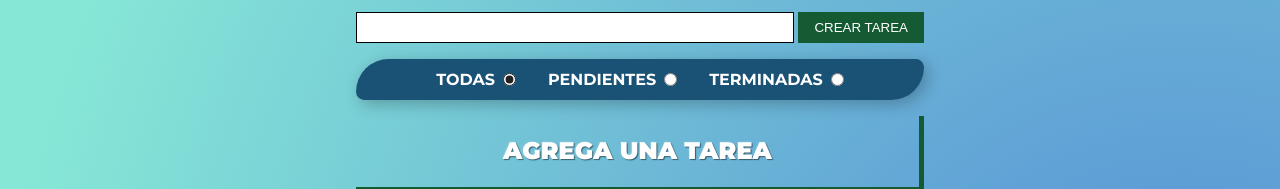
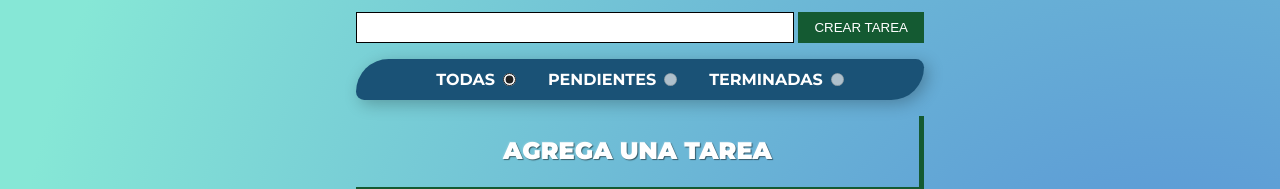
Before and after one commit to JKmoises/listado-tareas, a React (Create React App) app: page / in a window 1280 px wide. Shown: the part 127-316 px from the top of the page. Built offline with nearby package versions, Linux system fonts and the light colour scheme.

Commit message:
Solucionando bugs de filtrado

```diff
--- a/src/App.js
+++ b/src/App.js
@@ -37,7 +37,12 @@ function App() {
         localStorage.setItem("tasks", JSON.stringify(newData));
         setTasks(newData);
 
-        Swal.fire("Tarea Eliminada", "Tu tarea ha sido eliminada", "success");
+        Swal.fire({
+          title: "Tarea Eliminada",
+          text: "Tu tarea ha sido eliminada",
+          icon: "success",
+          timer: 3000,
+        });
       }
     });
   };
@@ -68,10 +73,11 @@ function App() {
 
   const filterTasks = (filterTask) => {
     let filter,
-      stateTask = Boolean(parseInt(filterTask));
+      stateTask = Boolean(parseInt(filterTask.value));
 
-    if (filterTask !== "") {
+    if (filterTask.value !== "") {
       filter = tasks.filter((task) => task.state === stateTask);
+
     } else {
       filter = [];
     }
@@ -85,7 +91,7 @@ function App() {
       <h1 className="section-title">Listado de tareas</h1>
       <TaskInput createTask={createTask} />
 
-      <TaskFilters filterTasks={filterTasks} />
+      <TaskFilters filterTasks={filterTasks} tasks={tasks} />
 
       <TaskList
         tasks={tasks}
--- a/src/components/Task.jsx
+++ b/src/components/Task.jsx
@@ -7,6 +7,7 @@ export const Task = ({
   updateTask,
   deleteTask,
   updateStateTask,
+  filteredTasks,
 }) => {
   const [dataToEdit, setDataToEdit] = useState(false);
 
@@ -19,7 +20,6 @@ export const Task = ({
   const titleStateTask = state
     ? "Dejar tarea pendiente al hacer doble click"
     : "Terminar tarea al hacer doble click";
-
 
   return (
     <article className="task section box-shadow-1">
@@ -49,6 +49,7 @@ export const Task = ({
             deleteTask={deleteTask}
             setDataToEdit={setDataToEdit}
             taskId={id}
+            filteredTasks={filteredTasks}
           />
         </>
       )}
--- a/src/components/TaskActions.jsx
+++ b/src/components/TaskActions.jsx
@@ -1,15 +1,24 @@
-import React from 'react'
 
-export const TaskActions = ({ setDataToEdit, deleteTask, taskId }) => {
+export const TaskActions = ({ setDataToEdit, deleteTask, taskId, filteredTasks }) => {
+  let disabledFilterBtns = filteredTasks.length !== 0;
+
   return (
     <div className="acciones">
-      <button onClick={() => setDataToEdit(true)} className="btn-editar">
+      <button
+        onClick={() => setDataToEdit(true)}
+        className="btn-editar"
+        disabled={disabledFilterBtns}
+      >
         Editar
       </button>
 
-      <button onClick={() => deleteTask(taskId)} className="btn-eliminar">
+      <button
+        onClick={() => deleteTask(taskId)}
+        className="btn-eliminar"
+        disabled={disabledFilterBtns}
+      >
         Eliminar
       </button>
     </div>
   );
-}
+};
--- a/src/components/TaskFilters.jsx
+++ b/src/components/TaskFilters.jsx
@@ -1,9 +1,10 @@
 import React from "react";
 
-export const TaskFilters = ({ filterTasks }) => {
-  const handleChange = (e) => {
-    filterTasks(e.target.value);
-  };
+export const TaskFilters = ({ filterTasks, tasks }) => {
+  const allPending = tasks.every(task => task.state === false);
+  const allCompleted = tasks.every(task => task.state === true);
+
+  const handleChange = (e) => filterTasks(e.target);
 
   return (
     <section className="filtros box-shadow-1">
@@ -27,6 +28,7 @@ export const TaskFilters = ({ filterTasks }) => {
           id="pending-tasks"
           name="statetask"
           value="0"
+          disabled={allCompleted}
         />
       </div>
 
@@ -38,6 +40,7 @@ export const TaskFilters = ({ filterTasks }) => {
           id="completed-tasks"
           name="statetask"
           value="1"
+          disabled={allPending}
         />
       </div>
     </section>
--- a/src/components/TaskList.jsx
+++ b/src/components/TaskList.jsx
@@ -19,6 +19,7 @@ export const TaskList = ({
             updateTask={updateTask}
             deleteTask={deleteTask}
             updateStateTask={updateStateTask}
+            filteredTasks={filteredTasks}
             key={task.id}
           />
         ))
--- a/src/scss/components/_acciones.scss
+++ b/src/scss/components/_acciones.scss
@@ -28,6 +28,10 @@
       background-color: v.$thirdAlphaColor;
     }
 
+    &:disabled{
+      background-color: v.$thirdAlphaColor;
+    }
+
   }
 
   .btn-eliminar{
@@ -38,8 +42,13 @@
      width: auto;
     }
 
-     &:hover{
+    &:hover{
       background-color: v.$secondAlphaColor;
     }
+
+    &:disabled{
+      background-color: v.$secondAlphaColor;
+    }
+
   }
 }
```
